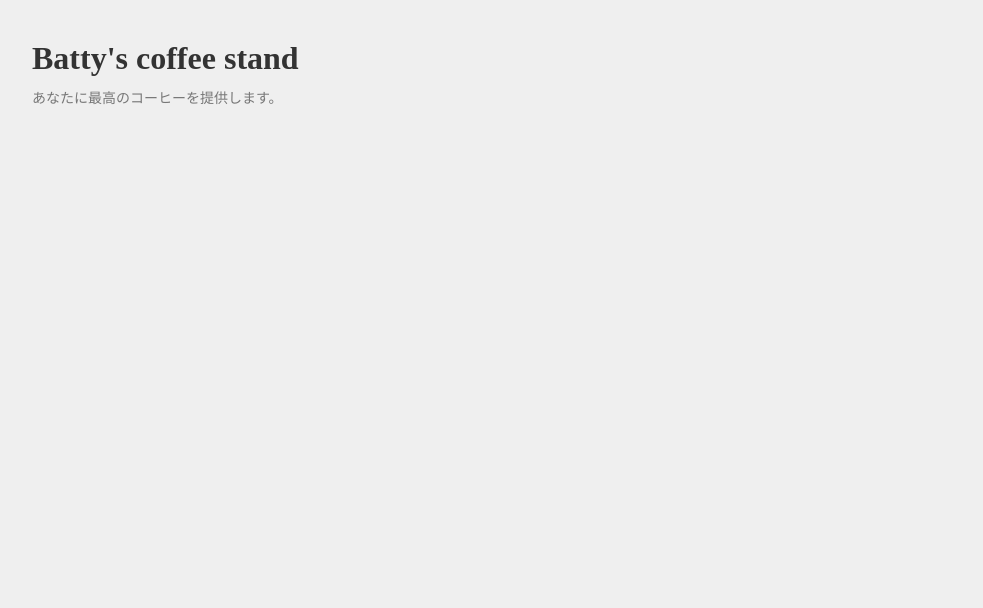
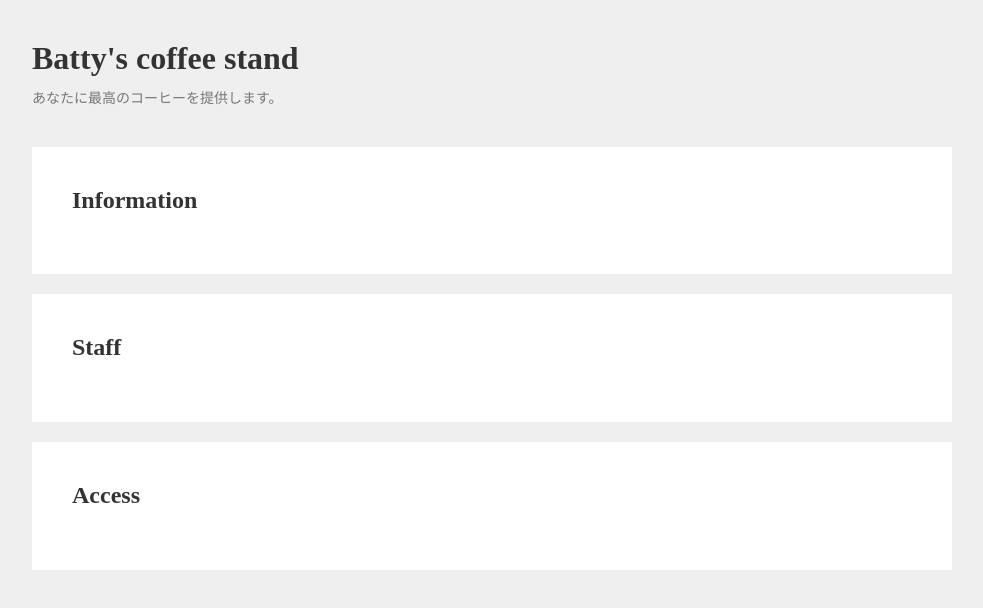
Before and after one commit to haterain0203/batty_coffee_stand, a plain HTML site: page index.html in a window 1280 px wide. Shown: the whole page, without its empty margins (148-1131 px from the left). Drawn offline with nearby package versions, Linux system fonts and the light colour scheme.

Commit message:
コンテンツ部分を実装する #3

```diff
--- a/css/style.css
+++ b/css/style.css
@@ -30,3 +30,17 @@ body {
   .text-sub {
     color: #777;
   }
+
+  .text-title {
+    font-size: 24px;
+    font-weight: bold;
+    margin-top: 0;
+    margin-bottom: 20px;
+  }
+
+  .card-contents {
+    padding: 40px;
+    display: block;
+    margin-bottom: 20px;
+    background-color: #fff;
+  }
--- a/index.html
+++ b/index.html
@@ -18,3 +18,17 @@
       </div>
     </div>
 </header>
+
+<div class="main">
+    <div class="container">
+      <div class="card-contents">
+        <h2 class="text-title">Information</h2>
+      </div>
+      <div class="card-contents">
+        <h2 class="text-title">Staff</h2>
+      </div>
+      <div class="card-contents">
+        <h2 class="text-title">Access</h2>
+      </div>
+    </div>
+  </div>
```
